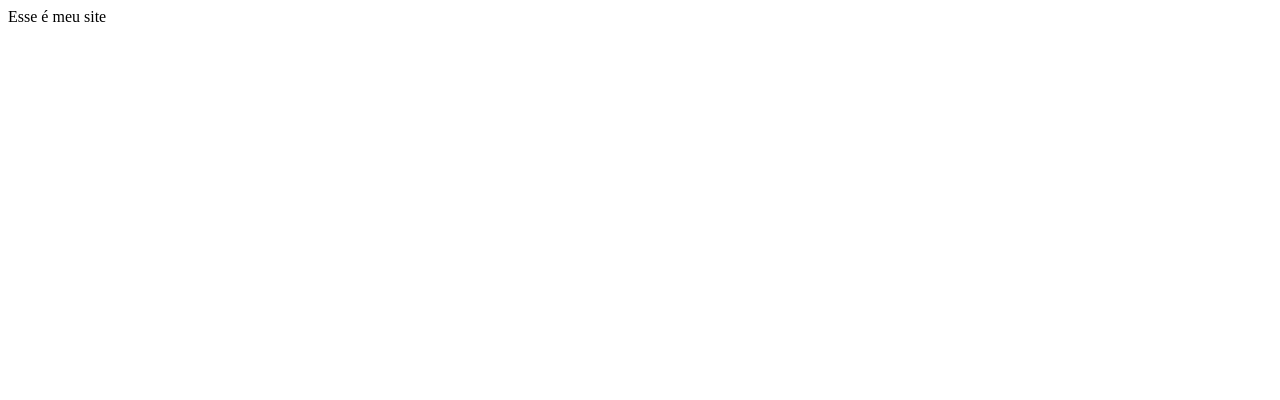
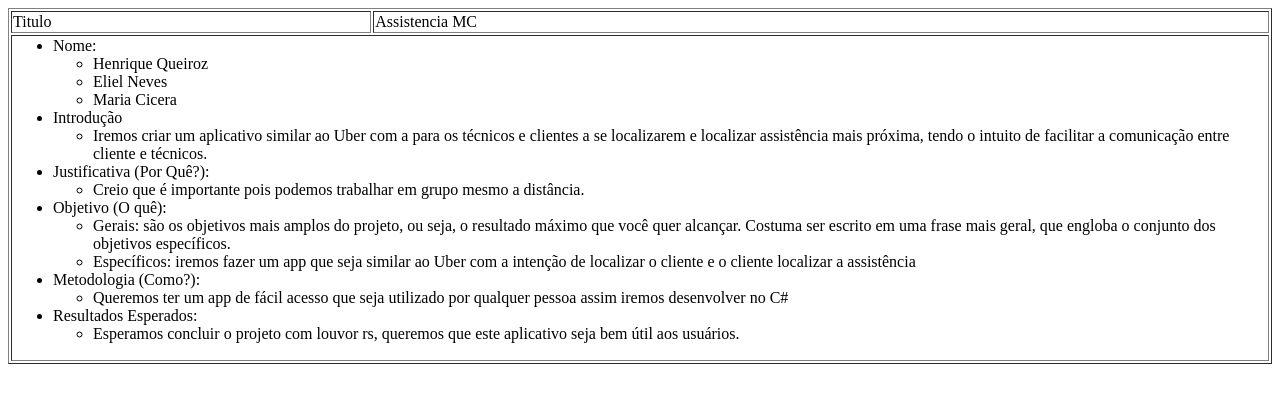
Before and after one commit to henriqueQueiroz/site, a plain HTML site: page index.html in a window 1280 px wide. Drawn offline with Linux system fonts and the light colour scheme.

Commit message:
Update index.html

```diff
--- a/index.html
+++ b/index.html
@@ -1,11 +1,60 @@
+<html lang="pt-br">
+<head>
+<meta charset="UTF-8"/>
+<title>Projeto de desenvolvimento de sistemas </title>
+</head>
 
-<!DOCTYPE html>
-<html>
-<head>
-<meta charset="UTF-8">
-<title> Meu Site </title>
-</head>
 <body>
-Esse é meu site
+	<table border=1 width=100%>
+	<thead>
+		<tr>
+			<td>Titulo</td>
+			<td colspan=2>Assistencia MC</td>
+		</tr>
+	</thead>
+	<tbody>
+		<tr>
+			<td colspan=3>
+				<ul>
+					<li>Nome:</li>
+
+					<ul>
+						<li>Henrique Queiroz </li>
+						<li>Eliel Neves</li>
+						<li>Maria Cicera</li>
+					</ul>
+					<li>Introdução</li>
+					<ul>
+					<li>Iremos criar um aplicativo similar ao Uber com a para os técnicos e clientes a se localizarem e localizar assistência mais próxima, tendo o intuito de facilitar a comunicação entre cliente e técnicos.</li>
+					</ul>
+					<li>Justificativa (Por Quê?):</li>
+					<ul>
+					<li>Creio que é importante pois podemos trabalhar em grupo mesmo a distância.</li>
+
+				</ul>
+					<li>Objetivo (O quê):</li>
+					<ul>
+					<li>Gerais: são os objetivos mais amplos do projeto, ou seja, o resultado máximo que você quer alcançar. Costuma ser escrito em uma frase mais geral, que engloba o conjunto dos objetivos específicos. </li>
+					<li> Específicos: iremos fazer um app que seja similar ao Uber com a intenção de localizar o cliente e o cliente localizar a assistência </li>
+				</ul>
+
+				<ul>
+
+				</ul>
+				<li>Metodologia (Como?):</li>
+					<ul>
+					<li>Queremos ter um app de fácil acesso que seja utilizado por qualquer pessoa assim iremos desenvolver no C#</li>
+
+				</ul>
+				<li>Resultados Esperados:</li>
+					<ul>
+					<li>Esperamos concluir o projeto com louvor rs, queremos que este aplicativo seja bem útil aos usuários.</li>
+
+				</ul>
+			</td>
+		</tr>
+
+	</tbody>
+	</table>
 </body>
 </html>
```
